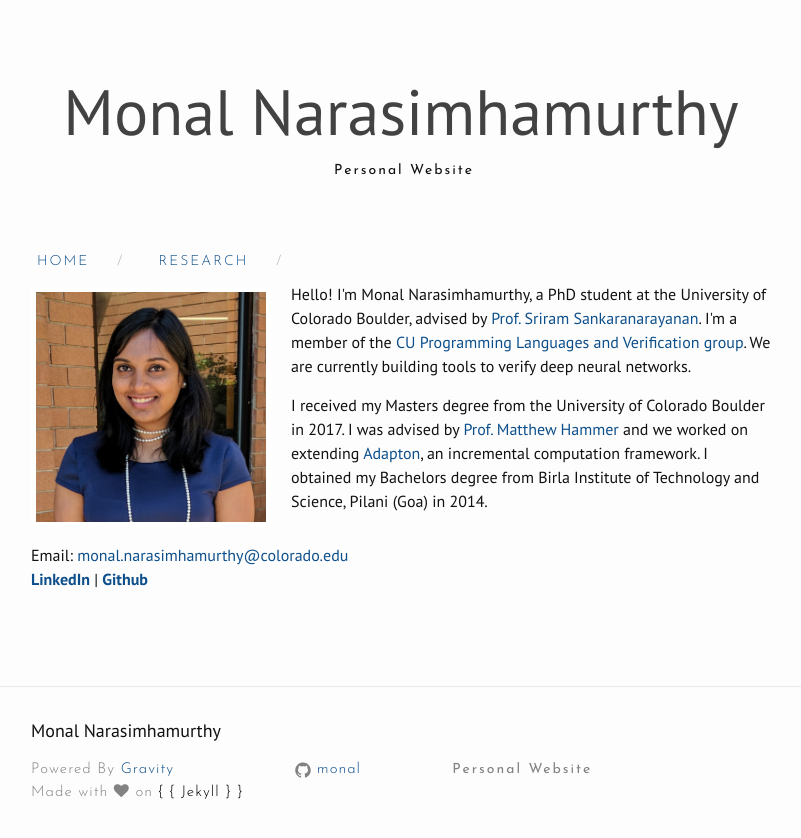
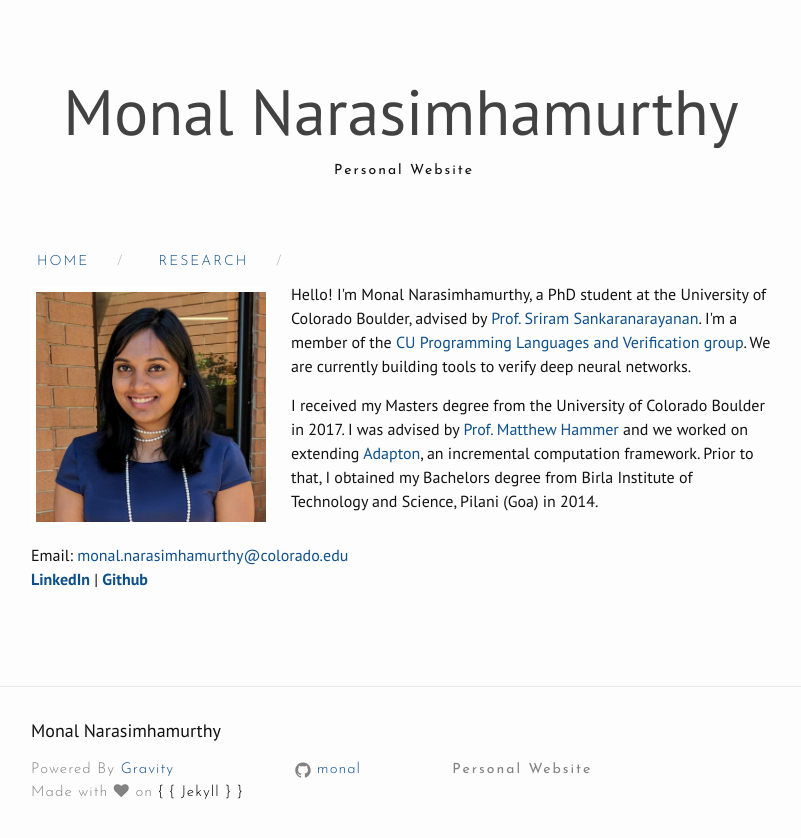
Before and after one commit to monal/monal.github.io, a Jekyll site: the page built from index.html, in a window 1280 px wide. Shown: the top 838 px of the page, without its empty margins (239-1040 px from the left). Built offline with Jekyll 4.4.1, drawn with Linux system fonts in a browser that asks for light colours; nearby versions of some CDN libraries.

Commit message:
Add bach

```diff
--- a/index.html
+++ b/index.html
@@ -14,7 +14,7 @@
 </p>
 
 <p>
-I received my Masters degree from the University of Colorado Boulder in 2017. I was advised by <a href="http://matthewhammer.org/ghost.html"> Prof. Matthew Hammer</a> and we worked on extending <a href="http://adapton.org/">Adapton</a>, an incremental computation framework. I obtained my Bachelors degree from Birla Institute of Technology and Science, Pilani (Goa) in 2014.
+I received my Masters degree from the University of Colorado Boulder in 2017. I was advised by <a href="http://matthewhammer.org/ghost.html"> Prof. Matthew Hammer</a> and we worked on extending <a href="http://adapton.org/">Adapton</a>, an incremental computation framework. Prior to that, I obtained my Bachelors degree from Birla Institute of Technology and Science, Pilani (Goa) in 2014.
 </p>
 
 
```
